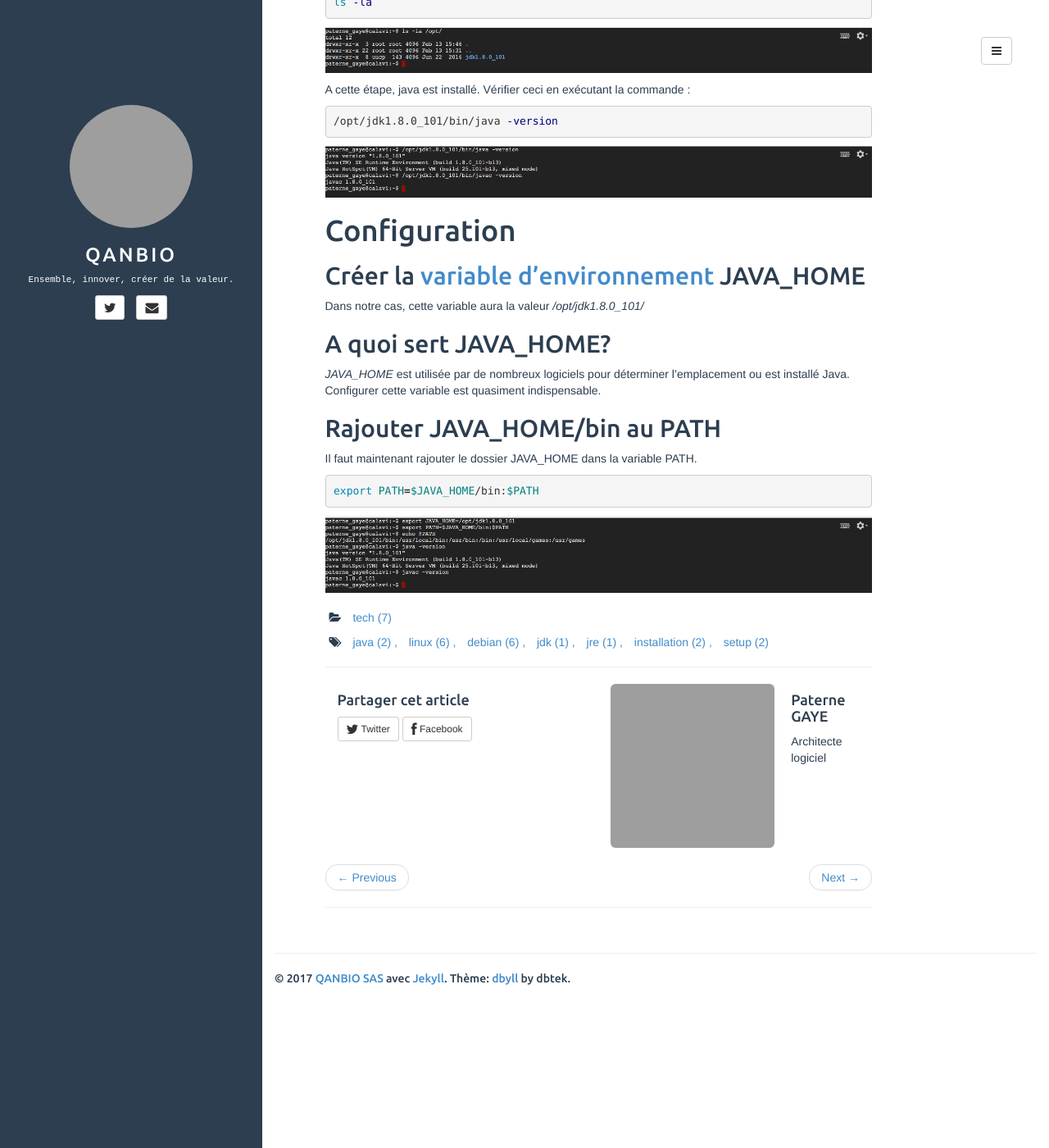
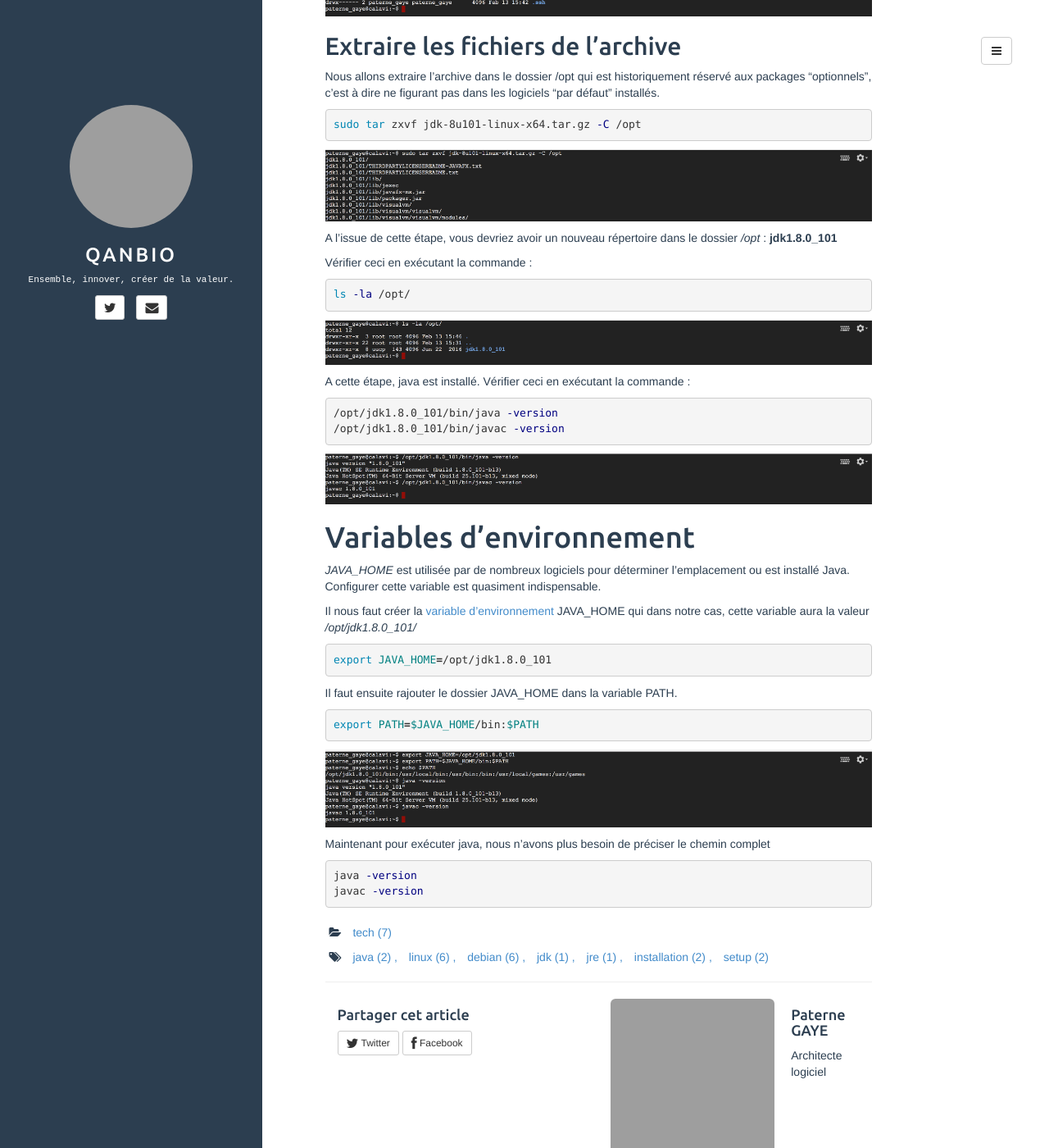
Before and after one commit to qanbio/blog, a Jekyll site: the page built from _posts/2016-04-09-installation-java-ligne-de-commande-linux.md, in a window 1280 px wide and 1400 px high, scrolled down 1775 px. Shown: the whole window at 82% size. Built offline with Jekyll 4.4.1, drawn with Linux system fonts in a browser that asks for light colours; comment, search, counter and statistics services are not loaded; some of the changed text lies outside the part shown; grey boxes are pictures that could not be loaded.

Commit message:
Adding picture to Java installation post

```diff
--- a/_posts/2016-04-09-installation-java-ligne-de-commande-linux.md
+++ b/_posts/2016-04-09-installation-java-ligne-de-commande-linux.md
@@ -31,7 +31,9 @@
 
 Dans ce qui suit nous installerons la JDK 8, update 101, pour une machine Linux 64 bits.
 
-Pour obtenir la valeur de l'URL, il faut se rendre sur le site d'Oracle. Au moment de la rédaction de cet artoicle, la page en question est [ici](http://www.oracle.com/technetwork/java/javase/downloads/jdk8-downloads-2133151.html "")
+Pour obtenir la valeur de l'URL, il faut se rendre sur le site d'Oracle.
+
+![Page de téléchargement de Java](../../../../assets/media/2016-04-09-installation-java-ligne-de-commande-linux/java-identify-url.png "Page de téléchargement de Java")
 
 A noter que tant que vous n'aurez pas cocher le bouton radio "Accept License Agreement", le lien ne sera pas accessible.
 
@@ -53,7 +55,8 @@
 wget --no-check-certificate --no-cookies --header "Cookie: oraclelicense=accept-securebackup-cookie"  http://download.oracle.com/otn-pub/java/jdk/8u101-b13/jdk-8u101-linux-x64.tar.gz
 {% endhighlight %}
 
-![téléchargement](../../../../assets/media/java-wget.png "téléchargement")
+![Téléchargement de Java](../../../../assets/media/2016-04-09-installation-java-ligne-de-commande-linux/java-wget-bon.png "Téléchargement de Java")
+
 
 A la fin de cette étape, vous aurez un fichier **jdk-8u101-linux-x64.tar.gz** . Vérifier ceci en exécutant la commande :
 
@@ -61,7 +64,7 @@
 ls -la
 {% endhighlight %}
 
-![image](../../../../assets/media/java-ls-apres-wget.png "ls-la wget")
+![Vérifier si l'archive de Java a été téléchargé](../../../../assets/media/2016-04-09-installation-java-ligne-de-commande-linux/java-ls-apres-wget.png "Vérifier si l'archive de Java a été téléchargé")
 
 
 ## Extraire les fichiers de l'archive
@@ -71,39 +74,48 @@
 sudo tar zxvf jdk-8u101-linux-x64.tar.gz -C /opt
 {% endhighlight %}
 
-![image](../../../../assets/media/java-extract-archive.png "extract")
+![Extraction de l'archive Java](../../../../assets/media/2016-04-09-installation-java-ligne-de-commande-linux/java-extract-archive.png "Extraction de l'archive Java ")
+
 
 A l'issue de cette étape, vous devriez avoir un nouveau répertoire dans le dossier */opt* : **jdk1.8.0_101**
 
 Vérifier ceci en exécutant la commande :
 {% highlight bash %}
-ls -la
+ls -la /opt/
 {% endhighlight %}
 
-![image](../../../../assets/media/ls-la-opt-apres-extract.png "ls-la extract")
+![Vérification extraction de l'archive Java](../../../../assets/media/2016-04-09-installation-java-ligne-de-commande-linux/ls-la-opt-apres-extract.png "Vérification extraction de l'archive Java ")
+
 
 A cette étape, java est installé. Vérifier ceci en exécutant la commande :
 
 {% highlight bash %}
 /opt/jdk1.8.0_101/bin/java -version
+/opt/jdk1.8.0_101/bin/javac -version
 {% endhighlight %}
 
-![image](../../../../assets/media/verif-version-java-javac.png "ls-la extract")
+![Vérification version de Java](../../../../assets/media/2016-04-09-installation-java-ligne-de-commande-linux/verif-version-java-javac.png "Vérification version de Java ")
 
-# Configuration
-
-## Créer la [variable d'environnement](http://blog.qanbio.com/tech/2017/02/07/variables-environnement-linux.html "plus d'infos sur cet article") JAVA_HOME
-Dans notre cas, cette variable aura la valeur */opt/jdk1.8.0_101/*
-
-## A quoi sert JAVA_HOME?
-
+# Variables d'environnement
 *JAVA_HOME* est  utilisée par de nombreux logiciels pour déterminer l’emplacement ou est installé Java. Configurer cette variable est quasiment indispensable.
 
-## Rajouter JAVA_HOME/bin au PATH
-Il faut maintenant rajouter le dossier JAVA_HOME dans la variable PATH.
+Il nous faut créer la [variable d'environnement](http://blog.qanbio.com/tech/2017/02/07/variables-environnement-linux.html "plus d'infos sur cet article") JAVA_HOME qui dans notre cas, cette variable aura la valeur */opt/jdk1.8.0_101/*
 
+{% highlight bash %}
+export JAVA_HOME=/opt/jdk1.8.0_101
+{% endhighlight %}
+
+
+Il faut ensuite rajouter le dossier JAVA_HOME dans la variable PATH.
 {% highlight bash %}
 export PATH=$JAVA_HOME/bin:$PATH
 {% endhighlight %}
 
-![image](../../../../assets/media/java-conf-finale-avec-varenv.png "var env")
+![Config var env](../../../../assets/media/2016-04-09-installation-java-ligne-de-commande-linux/java-conf-finale-avec-varenv.png "Config var env")
+
+
+Maintenant pour exécuter java, nous n'avons plus besoin de préciser le chemin complet
+{% highlight bash %}
+java -version
+javac -version
+{% endhighlight %}
```
Also changed, not shown: assets/media/2016-04-09-installation-java-ligne-de-commande-linux/java-conf-finale-avec-varenv.png (added), assets/media/2016-04-09-installation-java-ligne-de-commande-linux/java-extract-archive.png (added), assets/media/2016-04-09-installation-java-ligne-de-commande-linux/java-identify-url.png (added), assets/media/2016-04-09-installation-java-ligne-de-commande-linux/java-ls-apres-wget.png (added), assets/media/2016-04-09-installation-java-ligne-de-commande-linux/java-wget-bon.png (added), assets/media/2016-04-09-installation-java-ligne-de-commande-linux/ls-la-opt-apres-extract.png (added), assets/media/2016-04-09-installation-java-ligne-de-commande-linux/verif-version-java-javac.png (added).
